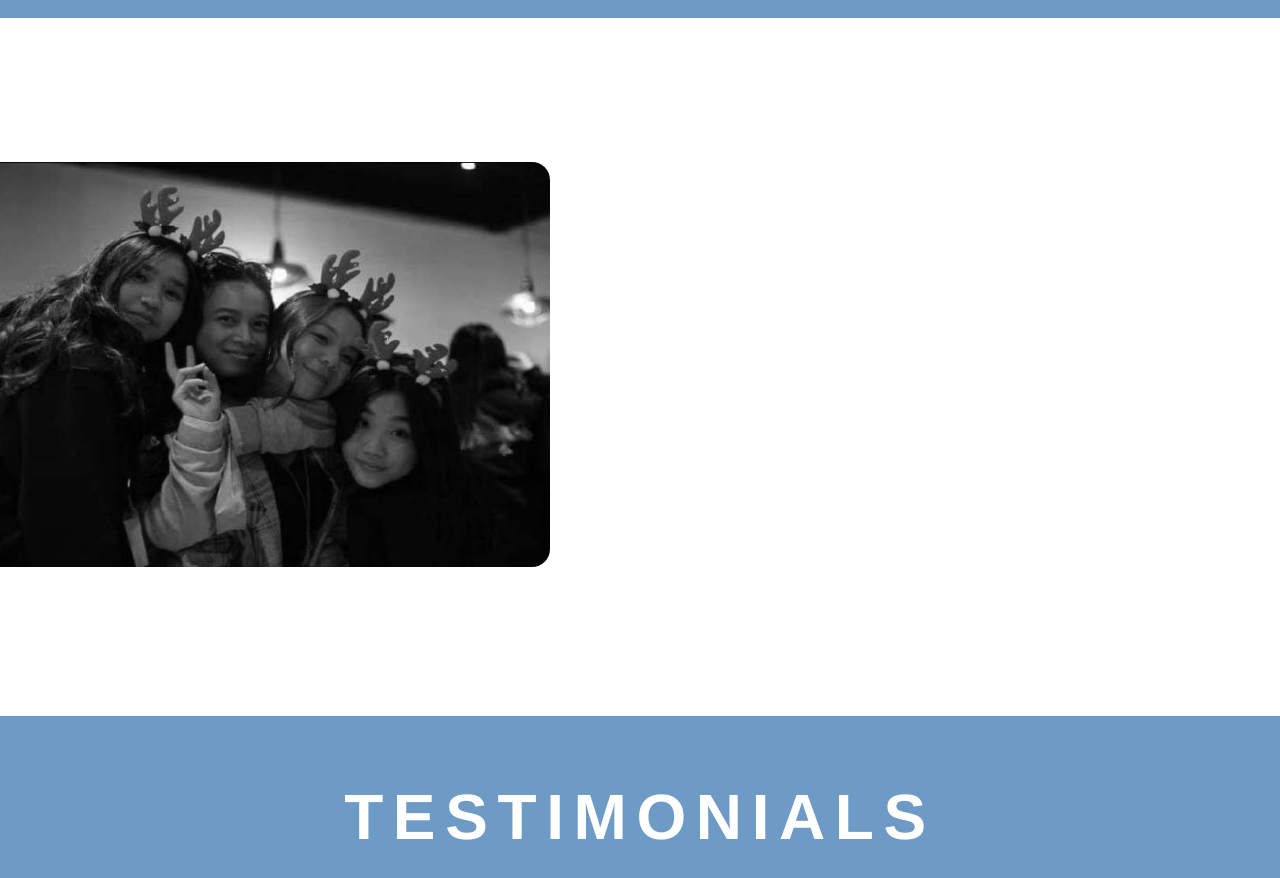
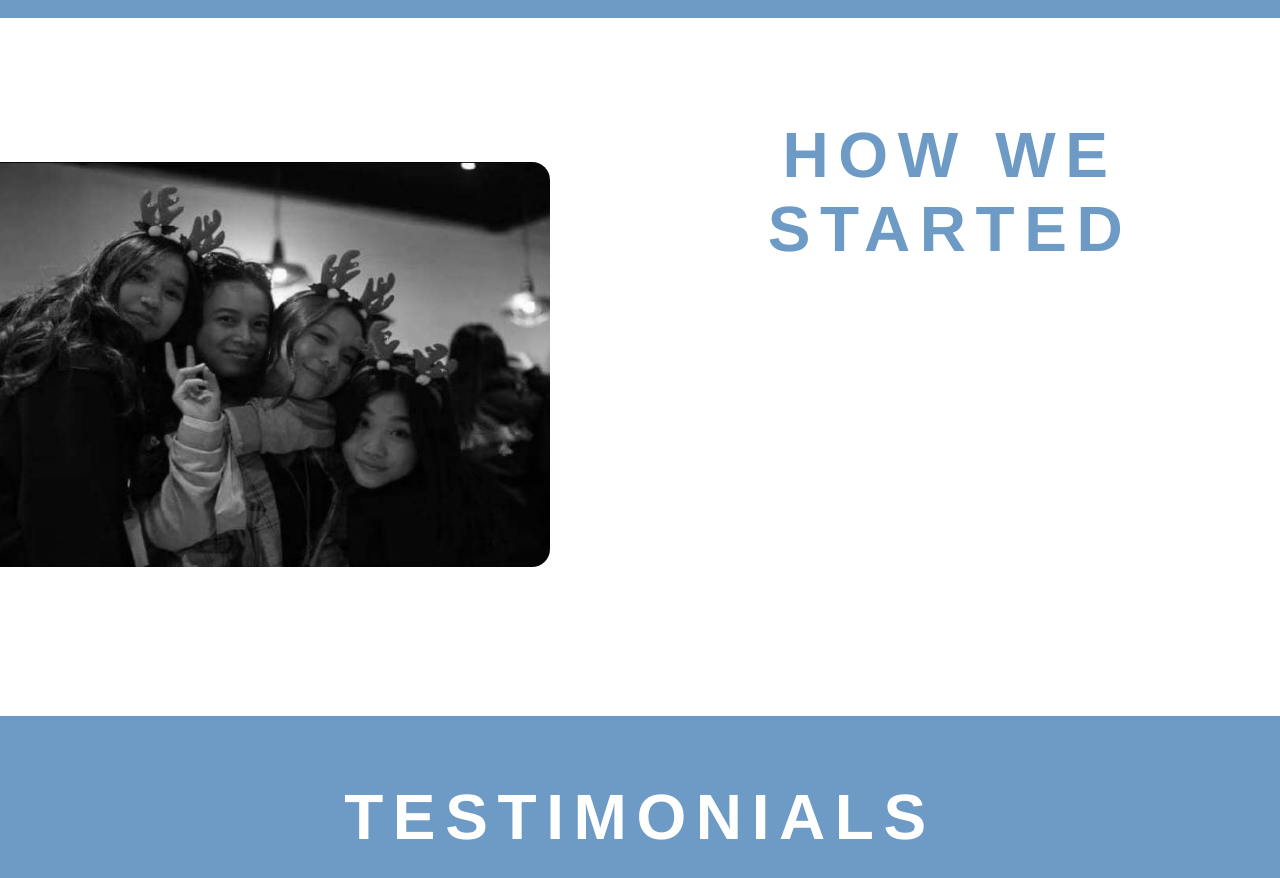
Before and after one commit to patfire12345/cerulean, a Next.js app: page /about in a window 1280 px wide. Shown: the part 833-1711 px from the top of the page. Built offline with nearby package versions, Linux system fonts and the light colour scheme.

Commit message:
<update> Modification of HOW WE STARTED substitle color

```diff
--- a/pages/about.js
+++ b/pages/about.js
@@ -42,7 +42,7 @@ const About = () => {
             />
           </div>
           <div>
-            <div className={AboutCSS.subtitle}>
+            <div className={AboutCSS.storysubtitle}>
               {data.about.subtitles.story}
             </div>
             <div className={AboutCSS.storydescription} />
--- a/styles/About.module.css
+++ b/styles/About.module.css
@@ -16,6 +16,17 @@
     font-size: 64px;
     line-height: 74px;
     letter-spacing: 0.15em;
+}
+
+.storysubtitle {
+    display: flex;
+    align-items: center;
+    justify-content: center;
+    font-size: 64px;
+    line-height: 74px;
+    letter-spacing: 0.15em;
+
+    color: #6E9BC5;
 }
 
 .description {
```
